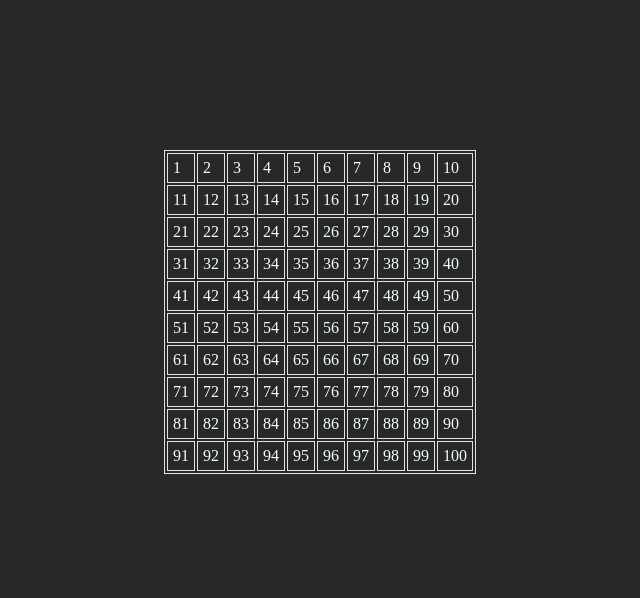
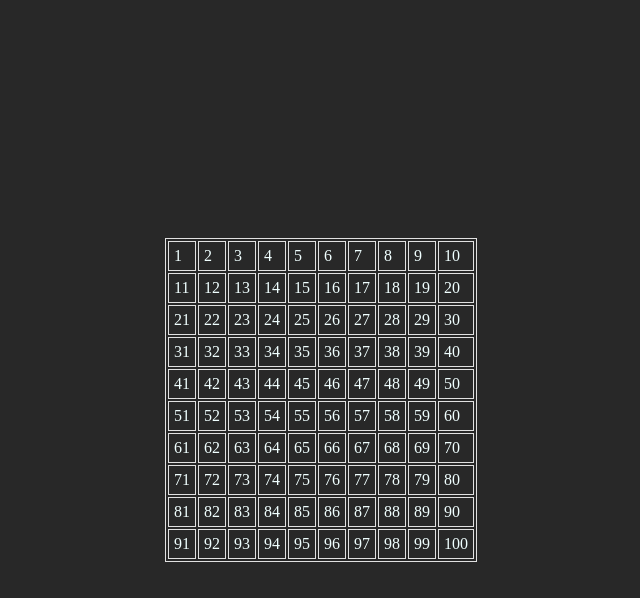
Before and after one commit to RuslanVoloshyn/js-hw, a website: page src/pages/index.html in a window 1280 px wide. Shown: the whole page, without its empty margins (320-960 px from the left). Drawn offline with Linux system fonts and the light colour scheme.

Commit message:
update css

```diff
--- a/src/js/script.js
+++ b/src/js/script.js
@@ -1,6 +1,9 @@
 'use strict';
 
 const myTable = document.getElementById('myTable');
+const tbody = document.createElement('tbody');
+
+myTable.append(tbody);
 
 let count = 1;
 
@@ -9,12 +12,12 @@ for (let i = 0; i < 10; i++) {
 
     for (let j = 0; j < 10; j++) {
         const cell = document.createElement('td');
-        cell.textContent = count;
+        cell.innerHTML = count;
 
         count++;
 
-        row.appendChild(cell);
+        row.append(cell);
     }
 
-    myTable.appendChild(row);
+    tbody.append(row);
 }
--- a/src/style/styles.css
+++ b/src/style/styles.css
@@ -10,14 +10,16 @@ body {
 }
 
 .container {
-    max-width: 1000px;
-    margin: 0 auto;
+    width: 100vw;
+    height: 100vh;
+    display: flex;
+    justify-content: center;
+    align-items: center;
 }
 
 .wrapper {
-    display: flex;
-    justify-content: center;
-    margin-top: 150px;
+    max-width: 310px;
+    max-height: 330px;
 }
 
 .table__border,
```
